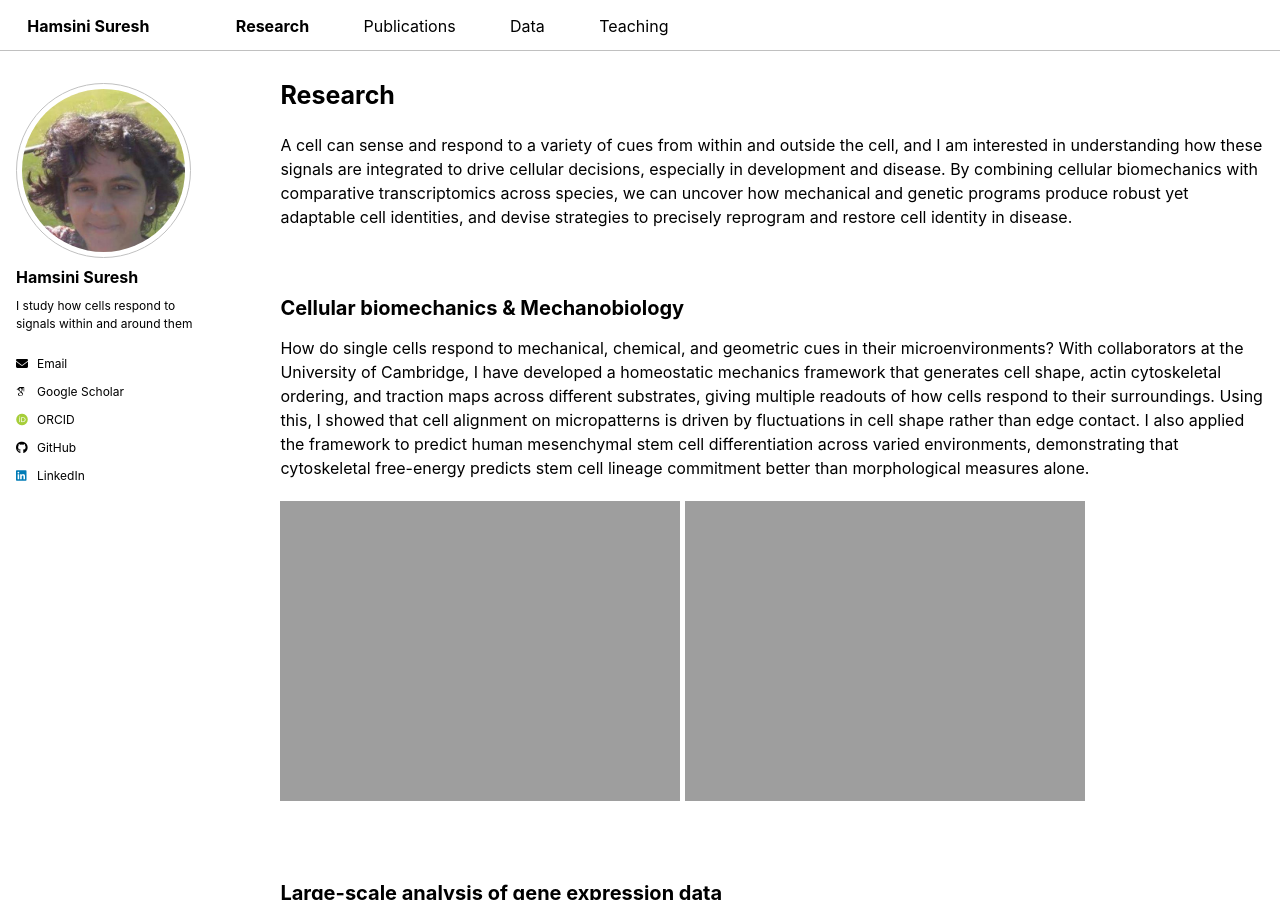
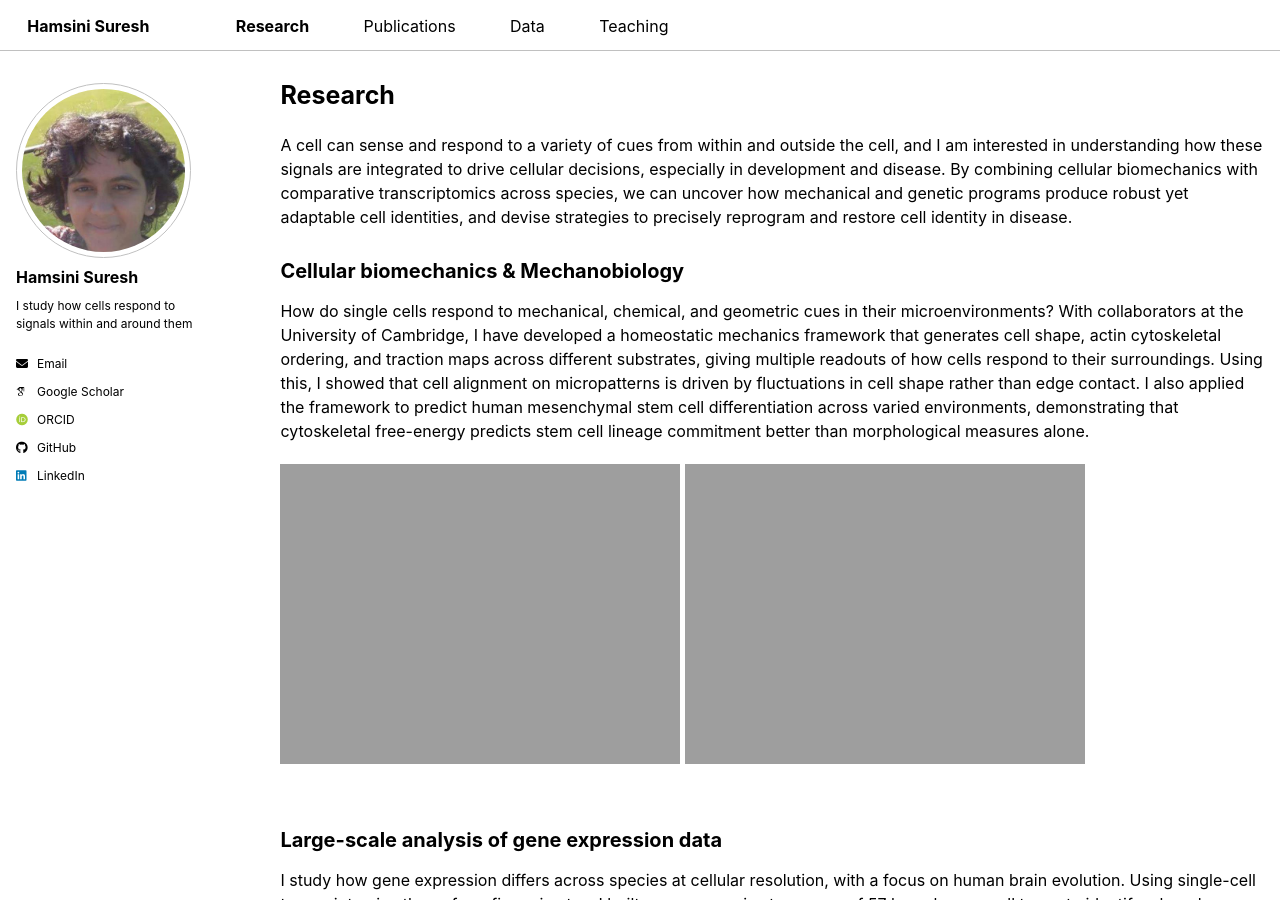
Before and after one commit to hamsinisuresh/hamsinisuresh.github.io, a Jekyll site: the page built from _pages/research.html, in a window 1280 px wide and 900 px high. Built offline with Jekyll 4.4.1, drawn with Linux system fonts in a browser that asks for light colours; some web fonts are replaced; a script bundle is joined from its source files by our own code; library files that are not in the unit come from our copies.

Commit message:
Update research.html

```diff
--- a/_pages/research.html
+++ b/_pages/research.html
@@ -15,7 +15,7 @@ author_profile: true
   mechanical and genetic programs produce robust yet adaptable cell identities,
   and devise strategies to precisely reprogram and restore cell identity in disease.
 </p>
-<div style="height: 1em;"></div>  <!-- blank line -->
+
 
 <!-- ===== CUSTOM SECTION ===== -->
 
@@ -38,7 +38,7 @@ author_profile: true
 <img src="{{ base_path }}/images/mechanobiology.jpg" alt="guidance_experiment" style="max-width: 100%; height: auto; margin-bottom: 1.5em;">
 <img src="{{ base_path }}/images/guidance_simulated.jpg" alt="guidance_simulated" style="max-width: 100%; height: auto; margin-bottom: 1.5em;">
 
-<div style="height: 1em;"></div>  <!-- blank line -->
+
 
 <!-- ===== CUSTOM SECTION ===== -->
 
```
